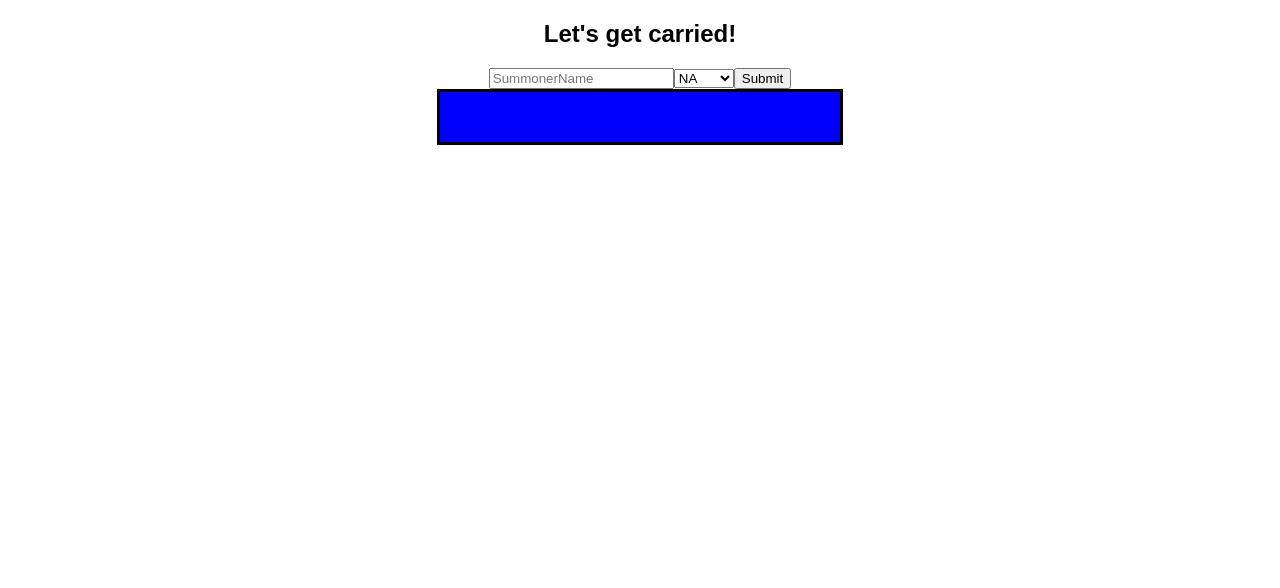
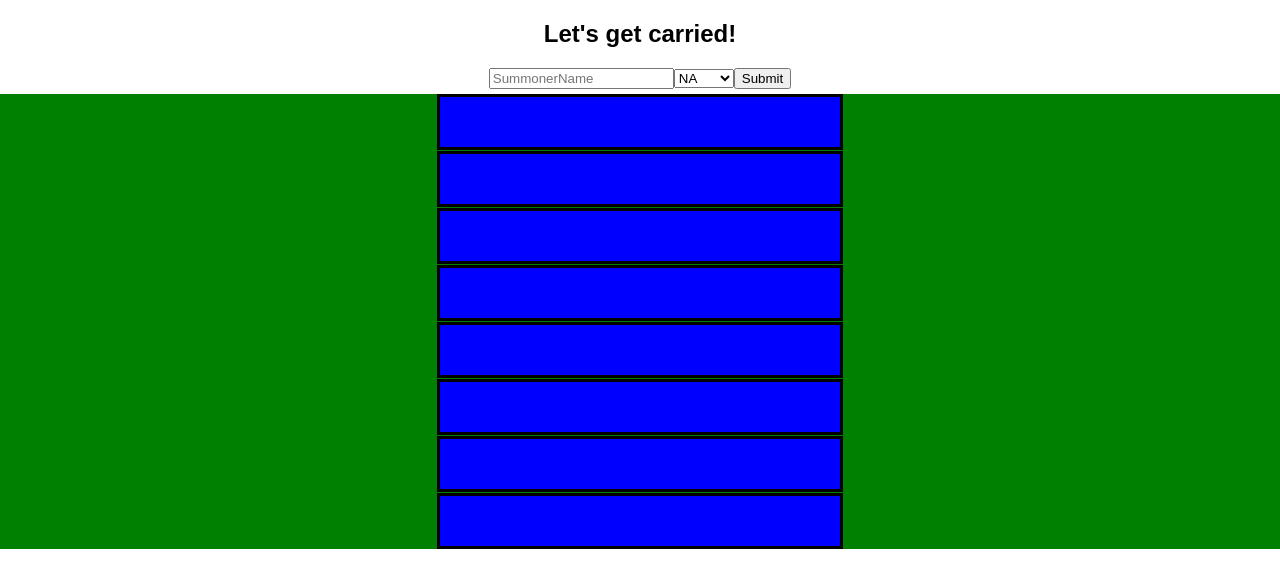
Before and after one commit to mrzepka/carriableReact, a React (Create React App) app: page / in a window 1280 px wide. Shown: the top 588 px of the page. Built offline with nearby package versions, Linux system fonts and the light colour scheme.

Commit message:
Added display blocks to the display container

```diff
--- a/src/components/display/Display.js
+++ b/src/components/display/Display.js
@@ -1,10 +1,19 @@
 import React, { Component } from 'react';
 import '../../style/Display.css';
+
+
 
 class DisplayContainer extends Component {
     render() {
         return (
-        <div>
+        <div className="displayContainer">
+            <DisplayBlock></DisplayBlock>
+            <DisplayBlock></DisplayBlock>
+            <DisplayBlock></DisplayBlock>
+            <DisplayBlock></DisplayBlock>
+            <DisplayBlock></DisplayBlock>
+            <DisplayBlock></DisplayBlock>
+            <DisplayBlock></DisplayBlock>
             <DisplayBlock></DisplayBlock>
         </div>
         );
@@ -15,10 +24,6 @@ class DisplayBlock extends Component {
     render() {
         return (
             <div className="displayBlock">
-                <div className="dataBlock"></div>
-                <div className="dataBlock"></div>
-                <div className="dataBlock"></div>
-                <div className="dataBlock"></div>
             </div>
         );
     }
```
